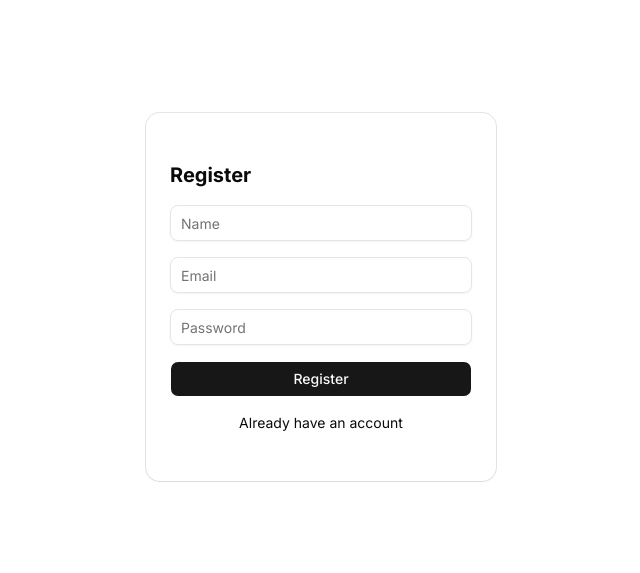
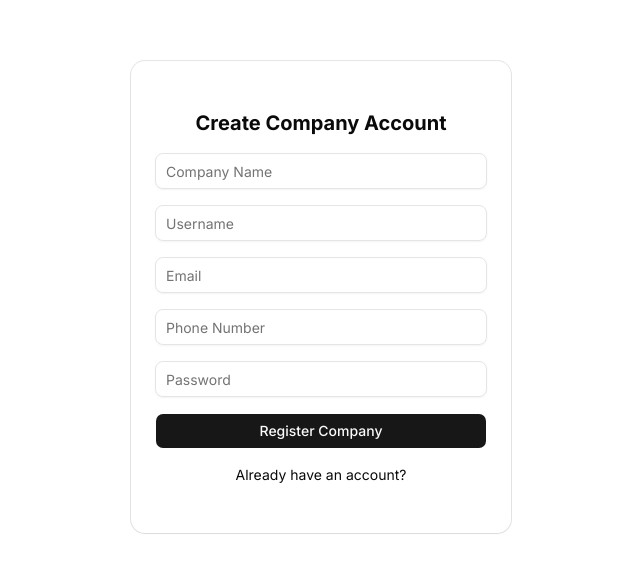
Before and after one commit to learnwithzat/AccountingAppWeb, a Next.js app: page /register in a window 1280 px wide. Shown: the part 103-676 px from the top of the page, without its empty margins (319-959 px from the left). Built offline with nearby package versions, Linux system fonts and the light colour scheme; no server answers.

Commit message:
test reg

```diff
--- a/src/app/register/page.tsx
+++ b/src/app/register/page.tsx
@@ -15,18 +15,32 @@ export default function RegisterPage() {
 	const [loading, setLoading] = useState(false);
 
 	const [form, setForm] = useState({
-		name: '',
+		companyName: '',
+		username: '',
 		email: '',
+		phoneNumber: '',
 		password: '',
 	});
 
 	const handleRegister = async () => {
+		// 🔹 Basic validation
+		if (
+			!form.companyName ||
+			!form.username ||
+			!form.email ||
+			!form.phoneNumber ||
+			!form.password
+		) {
+			alert('Please fill all fields');
+			return;
+		}
+
 		try {
 			setLoading(true);
 
-			await API.post('/auth/register', form);
+			await API.post('/company/register', form);
 
-			alert('Registered successfully');
+			alert('Company registered successfully');
 
 			router.push('/login');
 		} catch (err: any) {
@@ -38,18 +52,31 @@ export default function RegisterPage() {
 
 	return (
 		<div className='flex h-screen items-center justify-center'>
-			<Card className='w-[350px]'>
+			<Card className='w-[380px]'>
 				<CardContent className='space-y-4 p-6'>
-					<h1 className='text-xl font-bold'>Register</h1>
+					<h1 className='text-xl font-bold text-center'>
+						Create Company Account
+					</h1>
 
 					<Input
-						placeholder='Name'
-						onChange={(e) => setForm({ ...form, name: e.target.value })}
+						placeholder='Company Name'
+						onChange={(e) => setForm({ ...form, companyName: e.target.value })}
+					/>
+
+					<Input
+						placeholder='Username'
+						onChange={(e) => setForm({ ...form, username: e.target.value })}
 					/>
 
 					<Input
 						placeholder='Email'
+						type='email'
 						onChange={(e) => setForm({ ...form, email: e.target.value })}
+					/>
+
+					<Input
+						placeholder='Phone Number'
+						onChange={(e) => setForm({ ...form, phoneNumber: e.target.value })}
 					/>
 
 					<Input
@@ -62,13 +89,13 @@ export default function RegisterPage() {
 						onClick={handleRegister}
 						disabled={loading}
 						className='w-full'>
-						{loading ? 'Loading...' : 'Register'}
+						{loading ? 'Creating...' : 'Register Company'}
 					</Button>
 
 					<p
 						className='text-sm cursor-pointer text-center'
 						onClick={() => router.push('/login')}>
-						Already have an account
+						Already have an account?
 					</p>
 				</CardContent>
 			</Card>
```
